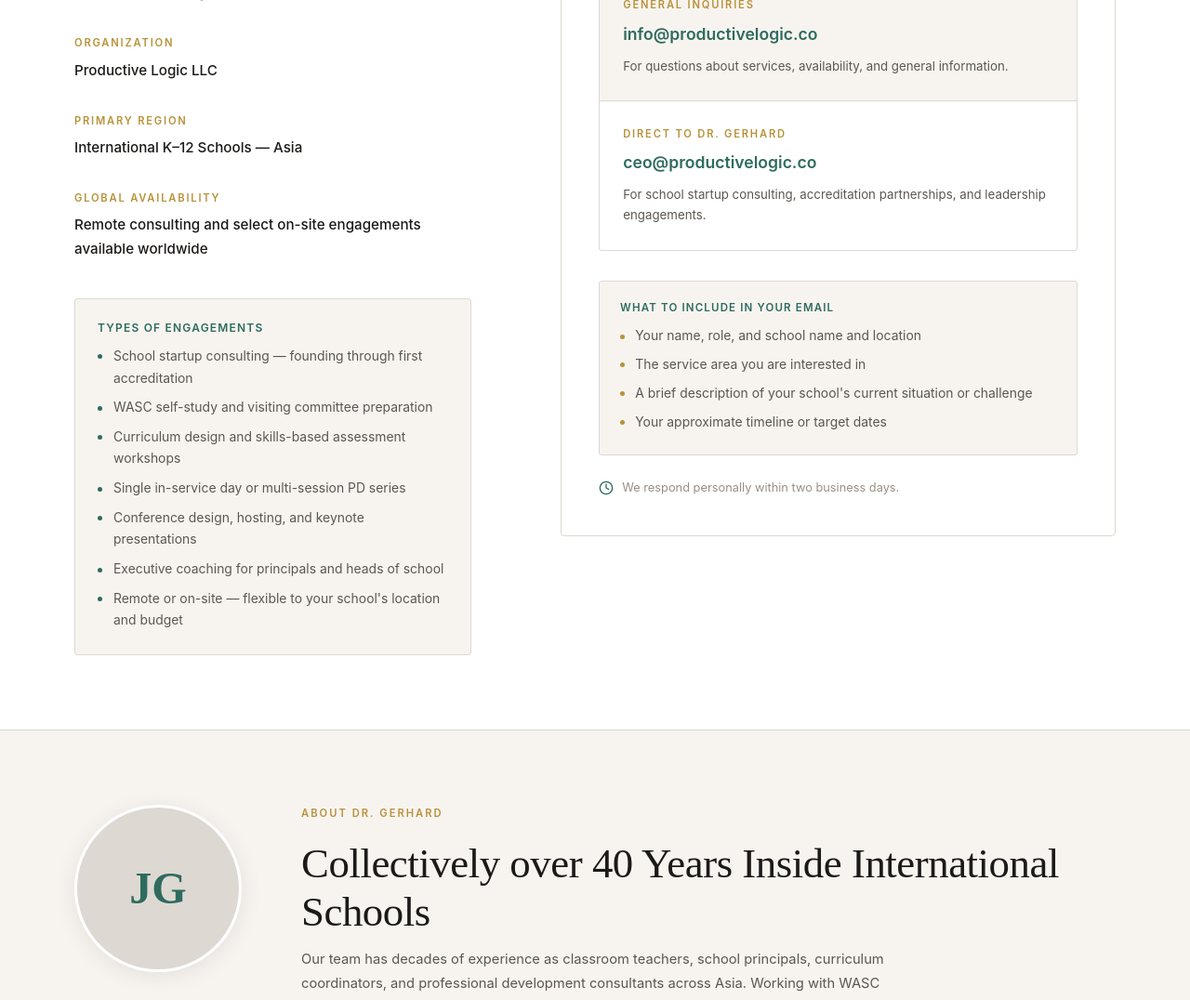
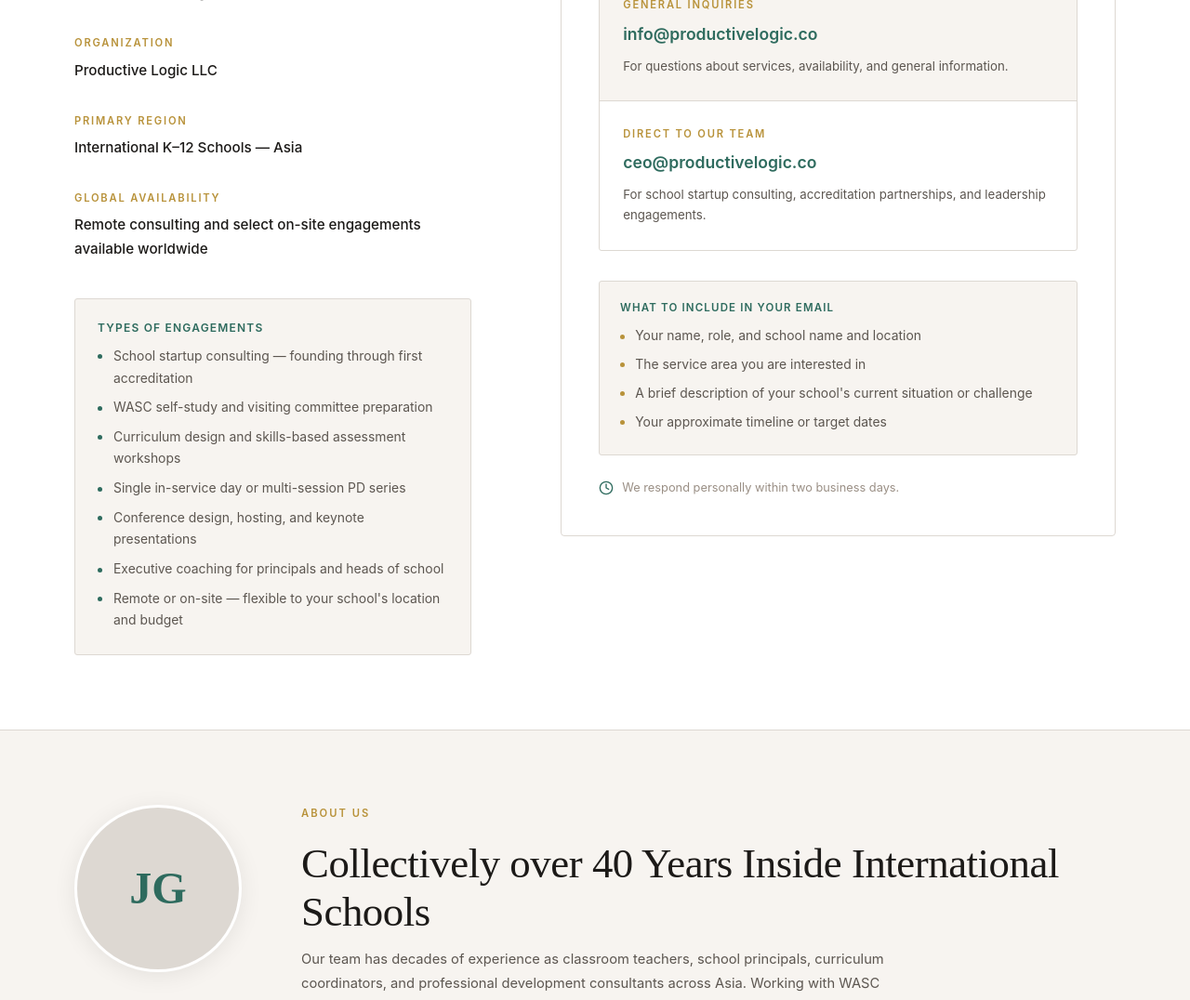
Before and after one commit to doc-png-droid/productivelogic-site, a plain HTML site: page contact.html in a window 1280 px wide. Shown: the part 640-1716 px from the top of the page at 93% size. Drawn offline with Linux system fonts and the light colour scheme; files whose address does not match are found by name.

Commit message:
Update contact.html

```diff
--- a/contact.html
+++ b/contact.html
@@ -275,7 +275,7 @@
             </div>
             <div class="direct-contact-divider"></div>
             <div class="direct-contact-item">
-              <span class="contact-block-label">Direct to Dr. Gerhard</span>
+              <span class="contact-block-label">Direct to Our Team</span>
               <a href="mailto:ceo@productivelogic.co" class="direct-email">ceo@productivelogic.co</a>
               <p class="direct-note">For school startup consulting, accreditation partnerships, and leadership engagements.</p>
             </div>
@@ -308,7 +308,7 @@
           <span class="about-avatar-initials">JG</span>
         </div>
         <div class="about-text">
-          <span class="section-label">About Dr. Gerhard</span>
+          <span class="section-label">About Us</span>
           <h2>Collectively over 40 Years Inside International Schools</h2>
           <p>
             Our team has decades of experience as classroom teachers, school principals, curriculum coordinators, and professional development consultants across Asia. Working with WASC visiting teams at multiple international schools, university courses, and delivered in-service and conference presentations on instructional practice, curriculum design, school leadership, and the Science of Learning.
```
